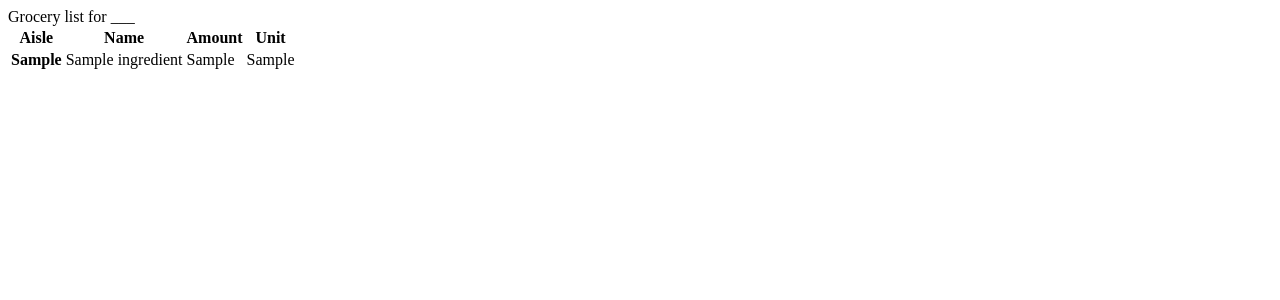
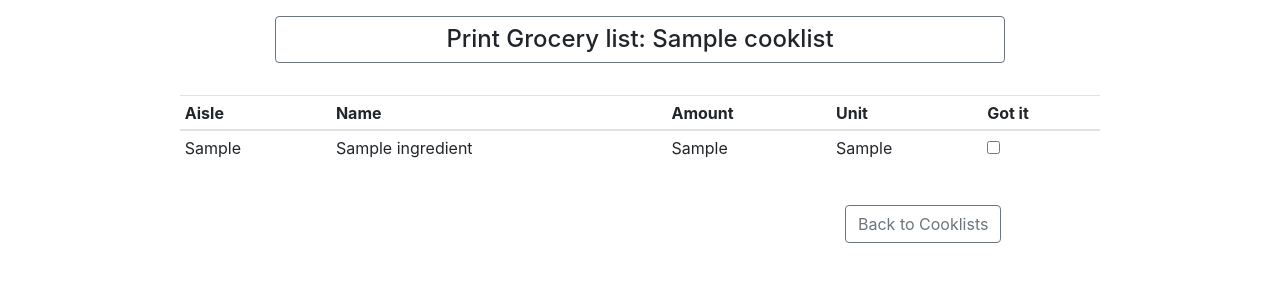
Before and after one commit to dm1905once/cap1_spoon, a Flask app: template templates/cooklists/grocery_list.html in a window 1280 px wide. Shown: the top 300 px of the page. Run offline with Flask 2, Linux system fonts and the light colour scheme; the template is opened without the code that fills it: values that come from a table or form of the project are taken from there, others are empty; tables that the repository leaves empty hold one stand-in row (values such as "Sample post"); some libraries are stand-ins or nearby versions.

Commit message:
Minor style additions to grocery list

```diff
--- a/app.py
+++ b/app.py
@@ -343,20 +343,8 @@ def generate_grocery_list(cooklist_id):
     measure_system  = g.user.preferences.measure_system
 
     cooklist_recipe_ids = db.session.query(CooklistRecipe.recipe_id).filter(CooklistRecipe.cooklist_id==cooklist_id)
-    # recipe_list = [recipe[0] for recipe in cooklist_recipe_ids]
-    # cooklist_recipe_idss = db.session.query(CooklistRecipe.recipe_id).filter(CooklistRecipe.cooklist_id==1).all()
+    ingredients = Ingredient.query.filter(Ingredient.recipe_id.in_(cooklist_recipe_ids)).order_by(Ingredient.aisle).all()
 
-    # if measure_system == "metric":
-    # ingredients = db.session.query(Ingredient.aisle, Ingredient.name, Ingredient.metric_value, Ingredient.metric_unit).filter(cooklist_recipe_ids).all()
-    ingredients = Ingredient.query.filter(Ingredient.recipe_id.in_(cooklist_recipe_ids)).all()
+    cooklist_info = Cooklist.query.get(cooklist_id)
 
-    return render_template('cooklists/grocery_list.html', ingredients=ingredients)
-
-
-    # for name, unit, value in ingredientes:
-    #     print(name, unit, value)
-
-
-
-
-    return redirect("/login")
+    return render_template('cooklists/grocery_list.html', ingredients=ingredients, cooklist_info=cooklist_info)
--- a/templates/cooklists/grocery_list.html
+++ b/templates/cooklists/grocery_list.html
@@ -1,12 +1,21 @@
+<!DOCTYPE html>
+<html lang="en">
+<head>
+    <meta charset="UTF-8">
+    <meta name="viewport" content="width=device-width, initial-scale=1.0">
+    <link href="{{ url_for('static', filename='css/bootstrap.min.css') }}" rel="stylesheet">
+    <title>Print Grocery List</title>
+</head>
+<body>
     <div class="container">
         <div class="row my-3">
             <div class="col-sm-8 offset-sm-2">
-            <div class="h4 p-2 mb-2 border border-secondary rounded text-center">Grocery list for ___</div>
+                <div class="h4 p-2 mb-2 border border-secondary rounded text-center">Print Grocery list: {{cooklist_info.list_name}}</div>
             </div>
         </div>
 
         <div class="row mt-4">
-        <div class="col-sm-6 offset-sm-3">
+            <div class="col-sm-10 offset-sm-1">
 
                 <table class="table table-sm">
                     <thead>
@@ -15,12 +24,13 @@
                         <th scope="col">Name</th>
                         <th scope="col">Amount</th>
                         <th scope="col">Unit</th>
+                        <th scope="col">Got it</th>
                     </tr>
                     </thead>
                     <tbody>
                     {% for ingredient in ingredients %}
                         <tr>
-                        <th scope="row">{{ingredient.aisle}}</th>
+                            <td>{{ingredient.aisle}}</td>
                             <td>{{ingredient.name}}</td>
                             {% if g.user.measure_system == "metric"%}
                                 <td>{{ingredient.metric_value}}</td>
@@ -29,6 +39,11 @@
                                 <td>{{ingredient.us_value}}</td>
                                 <td>{{ingredient.us_unit}}</td>
                             {% endif %}
+                            <td>
+                                <div class="form-check">
+                                    <input class="form-check-input position-static" type="checkbox">
+                                  </div>
+                            </td>
                         </tr>
                     {% endfor %}
                     </tbody>
@@ -37,4 +52,11 @@
 
             </div>
         </div>
+        <div class="row mt-4">
+            <div class="col-sm-4 offset-sm-8">
+                <a href="/user/cooklists" class="btn btn-outline-secondary">Back to Cooklists</a>
             </div>
+        </div>
+    </div>
+</body>
+</html>
```
Lines whose indentation alone changed are shown as unchanged.
